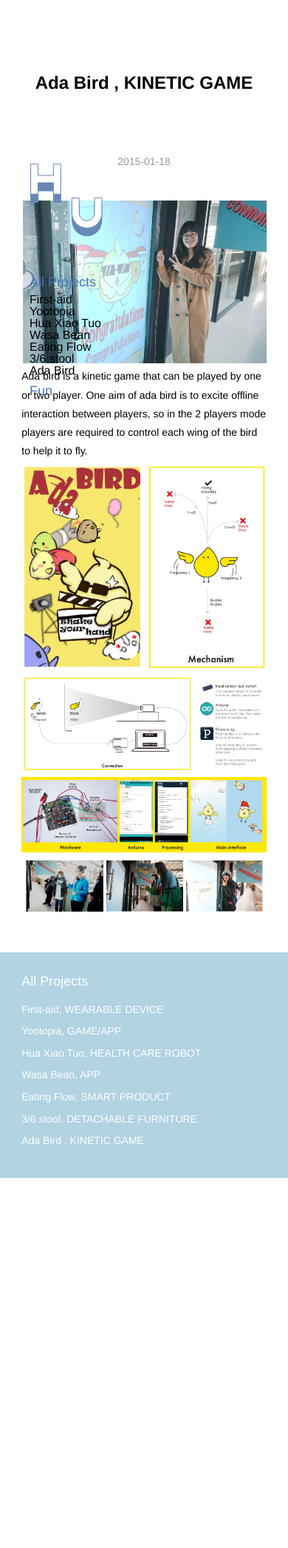
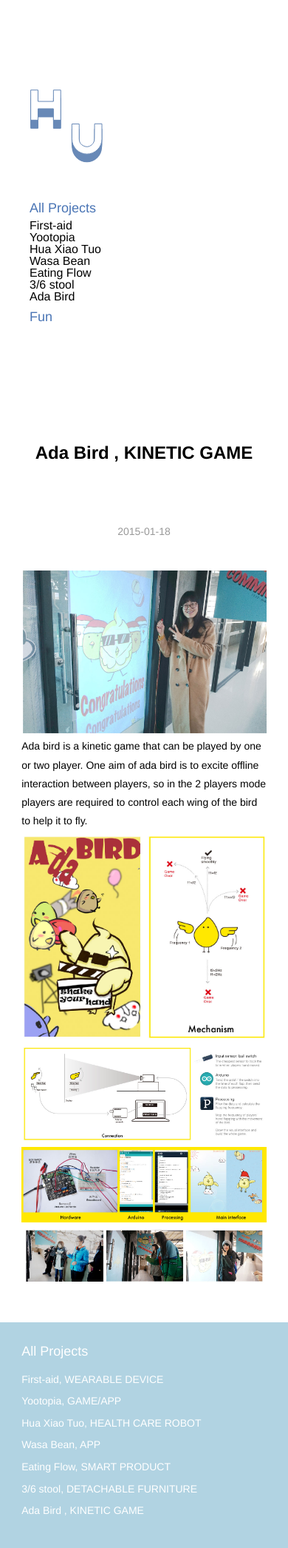
Before and after one commit to yuanyuanhu96/Potfolio-Archive, a Jekyll site: the page built from _posts/2015-01-18-Ada-bird.md, in a window 390 px wide. Shown: the whole page at 74% size. Built offline with Jekyll 4.4.1, drawn with Linux system fonts in a browser that asks for light colours; before the commit the page ends 1592 px from its top, so only the background shows below that.

Commit message:
Update style.css

```diff
--- a/_includes/style.css
+++ b/_includes/style.css
@@ -447,12 +447,17 @@ font-weight: lighter;
 	padding: 20px;
 }
 
+
+
+
 @media screen and (max-width: 767px) {
 .NaviBar {
-	  	position:absolute;
+	  	position:relative;
 	  width: 100%;
 
 	float:none;
+	    max-width: none;
+
 
 
   }
```
